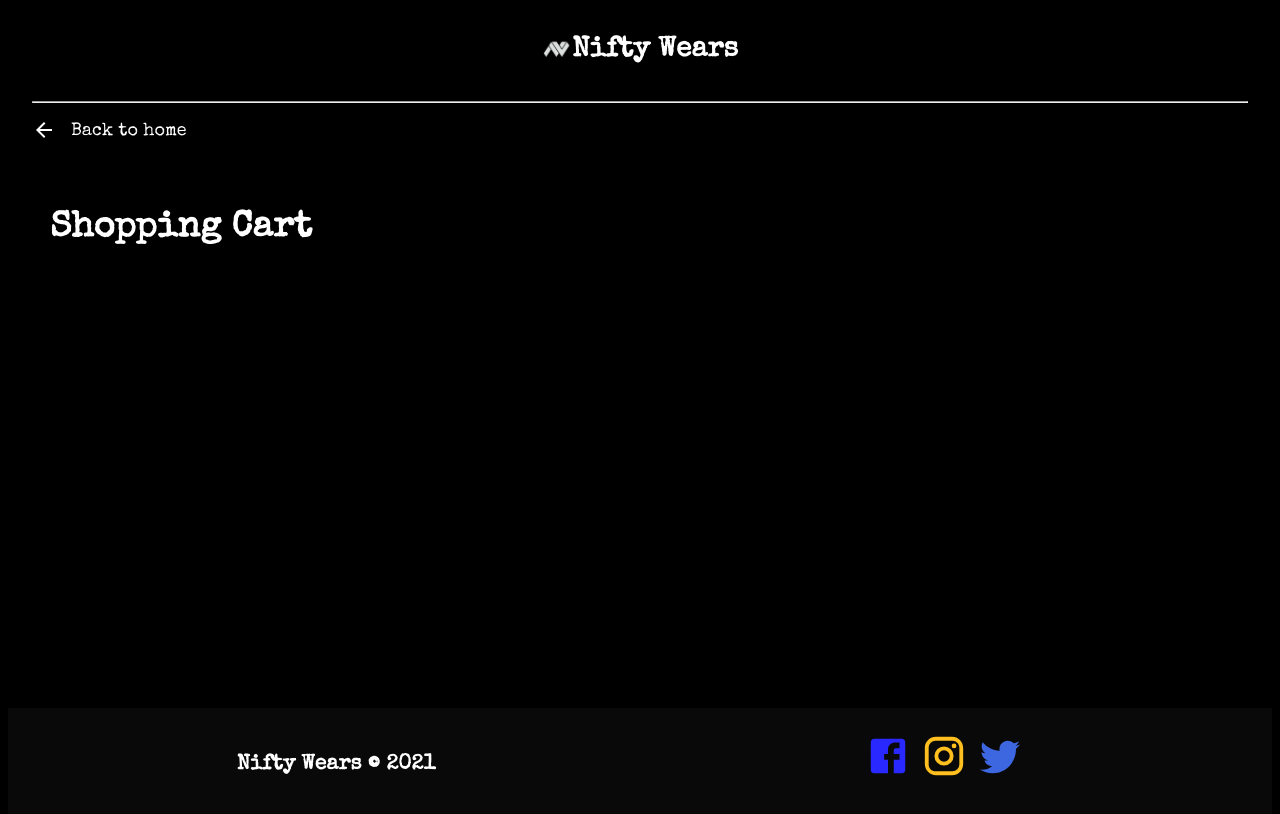
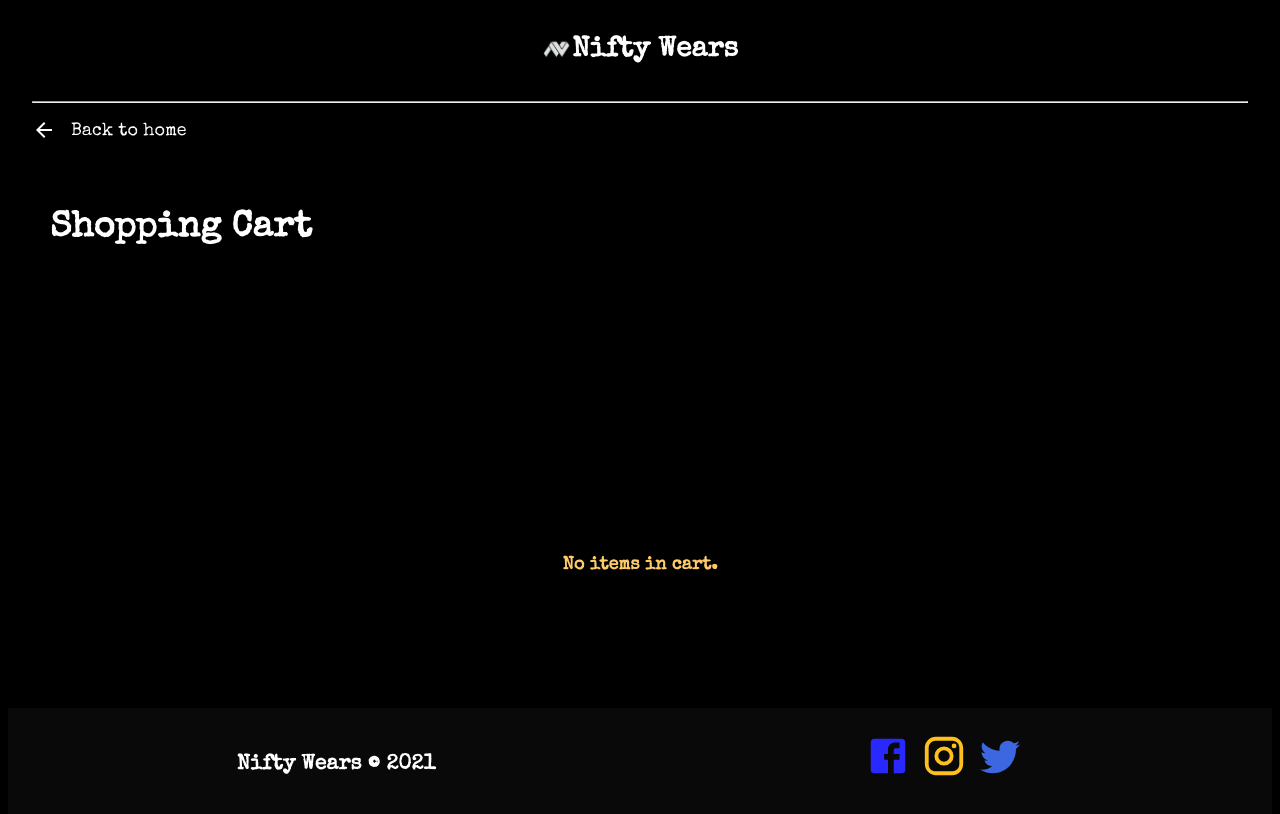
Before and after one commit to abu-git/nifty-wears-next, a Next.js app: page /cart in a window 1280 px wide. Shown: the top 814 px of the page. Built offline with nearby package versions, Linux system fonts and the light colour scheme.

Commit message:
conditional rendering progress

```diff
--- a/components/CartPage4.js
+++ b/components/CartPage4.js
@@ -209,6 +209,10 @@ const useStyles = makeStyles((theme) => ({
             color: "black",
             border: "2px solid black"
         }
+    },
+    noItems: {
+        display: "flex",
+        justifyContent: "center"
     }
 }))
 
@@ -299,6 +303,13 @@ export default function CartPage4() {
                         </>
                     }
 
+                    {total === 0 &&
+                        <>
+                            <Grid item xl={12} lg={12} md={12} sm={12} xs={12} className={classes.noItems}>
+                                <h4 className={classes.summaryh4}>No items in cart.</h4>
+                            </Grid>
+                        </>
+                    }
                 </Grid>
             </Container>
         </>
```
